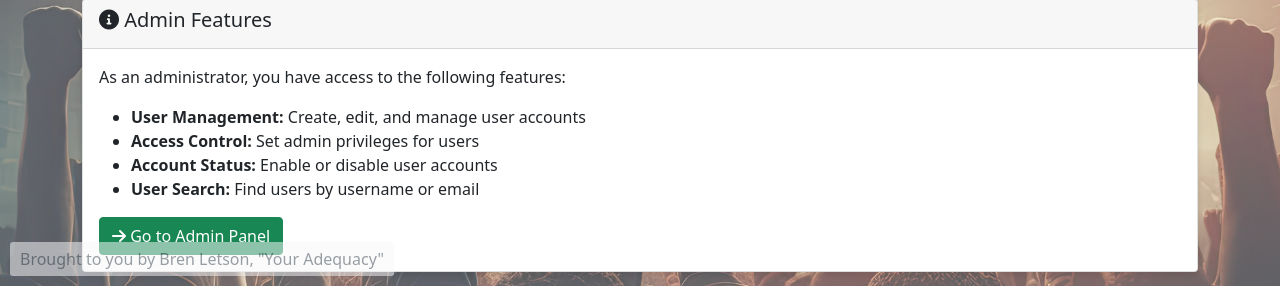
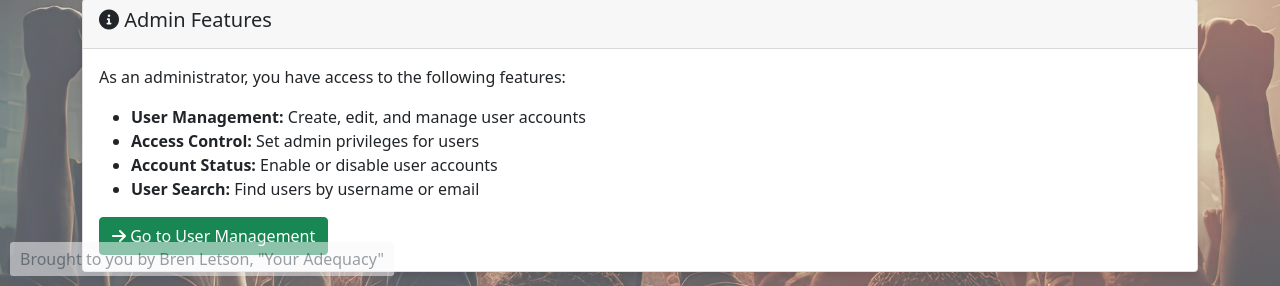
Before and after one commit to upandacross/precinct, a Flask app: page / in a window 1280 px wide. Shown: the part 514-800 px from the top of the page. Run offline with Flask 3, Linux system fonts and the light colour scheme; a user stored in the database is signed in.

Commit message:
Update admin dashboard Manage Users buttons to route to /admin/user

```diff
--- a/templates/dashboard.html
+++ b/templates/dashboard.html
@@ -61,7 +61,7 @@
                             <a href="{{ url_for('static_content') }}" class="btn btn-outline-success">
                                 <i class="fas fa-file-alt"></i> Static Content
                             </a>
-                            <a href="/admin" class="btn btn-outline-warning">
+                            <a href="/admin/user" class="btn btn-outline-warning">
                                 <i class="fas fa-users-cog"></i> Manage Users
                             </a>
                         {% else %}
@@ -94,8 +94,8 @@
                         <li><strong>Account Status:</strong> Enable or disable user accounts</li>
                         <li><strong>User Search:</strong> Find users by username or email</li>
                     </ul>
-                    <a href="/admin" class="btn btn-success">
-                        <i class="fas fa-arrow-right"></i> Go to Admin Panel
+                    <a href="/admin/user" class="btn btn-success">
+                        <i class="fas fa-arrow-right"></i> Go to User Management
                     </a>
                 </div>
             </div>
```
